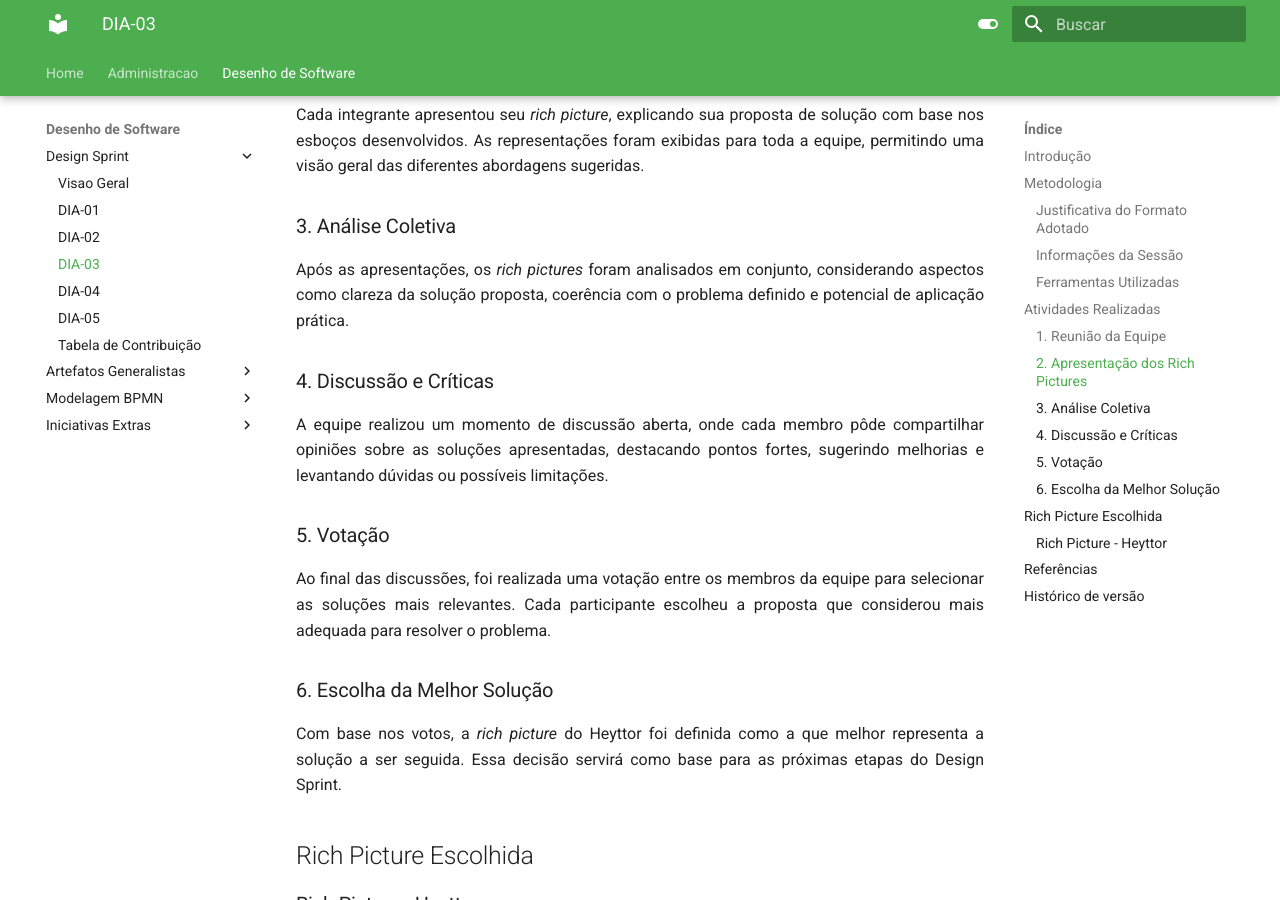
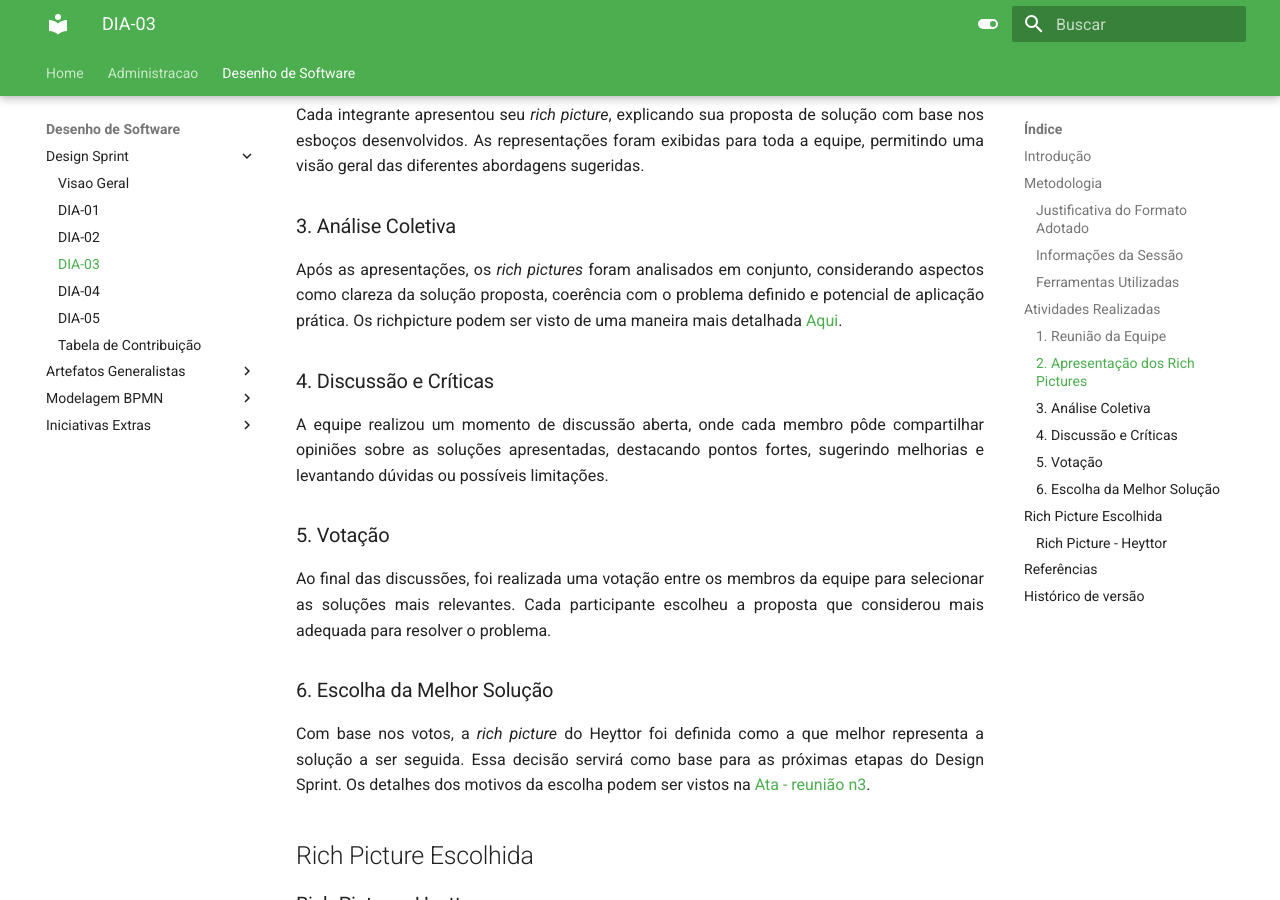
Before and after one commit to UnBArqDsw2026-1-Turma01/2026.1-T01_G1_FCTE_EcoGame_JogoSustentabilidade, an MkDocs documentation site: the page built from docs/desenho-de-software/base/design-sprint/DIA-03.md, in a window 1280 px wide and 900 px high, scrolled down 1454 px. Built offline with MkDocs 1.6.1 and Material for MkDocs 9.7.7, drawn with Linux system fonts in a browser that asks for light colours.

Commit message:
feat: adição de links em alguns dias do desing sprint

```diff
--- a/docs/desenho-de-software/base/design-sprint/DIA-03.md
+++ b/docs/desenho-de-software/base/design-sprint/DIA-03.md
@@ -57,7 +57,7 @@ Cada integrante apresentou seu <i>rich picture</i>, explicando sua proposta de s
 ### 3. Análise Coletiva
 
 <p align="justify">
-Após as apresentações, os <i>rich pictures</i> foram analisados em conjunto, considerando aspectos como clareza da solução proposta, coerência com o problema definido e potencial de aplicação prática.
+Após as apresentações, os <i>rich pictures</i> foram analisados em conjunto, considerando aspectos como clareza da solução proposta, coerência com o problema definido e potencial de aplicação prática. Os richpicture podem ser visto de uma maneira mais detalhada <a href="../artefatos-generalistas/04-Rich-pictures.md">Aqui</a>.
 </p>
 
 ### 4. Discussão e Críticas
@@ -75,7 +75,7 @@ Ao final das discussões, foi realizada uma votação entre os membros da equipe
 ### 6. Escolha da Melhor Solução
 
 <p align="justify">
-Com base nos votos, a <i>rich picture</i> do Heyttor foi definida como a que melhor representa a solução a ser seguida. Essa decisão servirá como base para as próximas etapas do Design Sprint.
+Com base nos votos, a <i>rich picture</i> do Heyttor foi definida como a que melhor representa a solução a ser seguida. Essa decisão servirá como base para as próximas etapas do Design Sprint. Os detalhes dos motivos da escolha podem ser vistos na <a href="../../../administracao/reunioes/20260326.md">Ata - reunião n3</a>.
 </p>
 
 ## Rich Picture Escolhida
```
Also changed, not shown: docs/administracao/entrevistas/entrevista20260402_1.md (+1 -1 lines), docs/desenho-de-software/base/artefatos-generalistas/04-Rich-pictures.md (+2 -1 lines), docs/desenho-de-software/base/design-sprint/DIA-02.md (+1 -1 lines).
